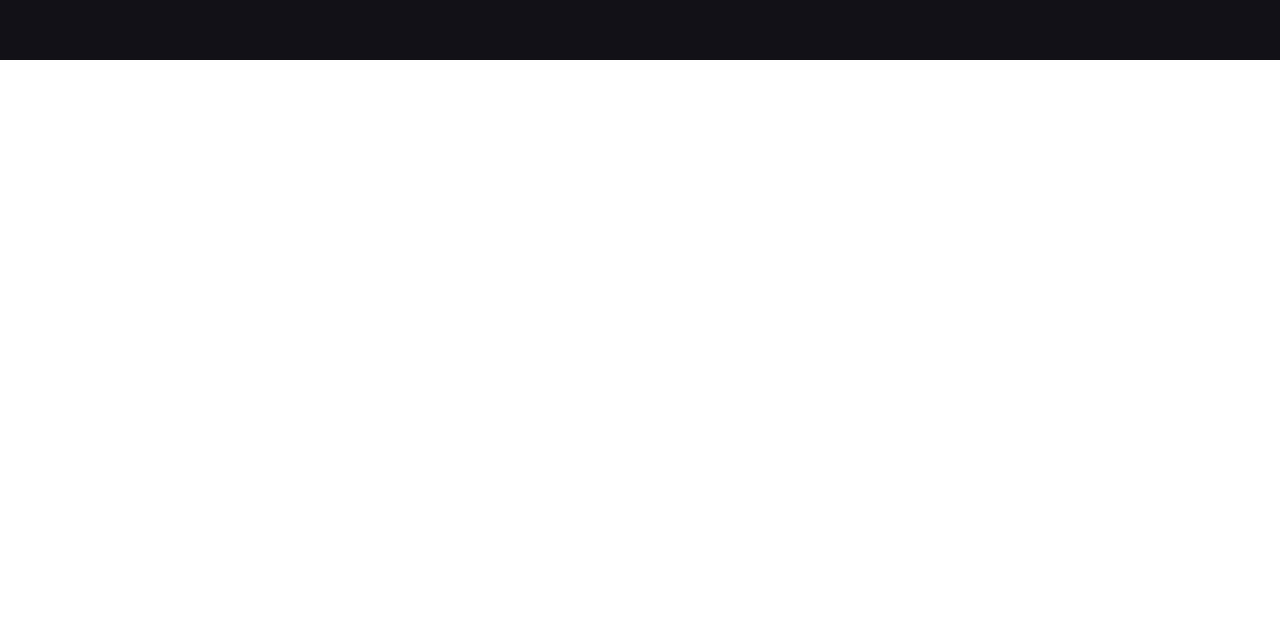
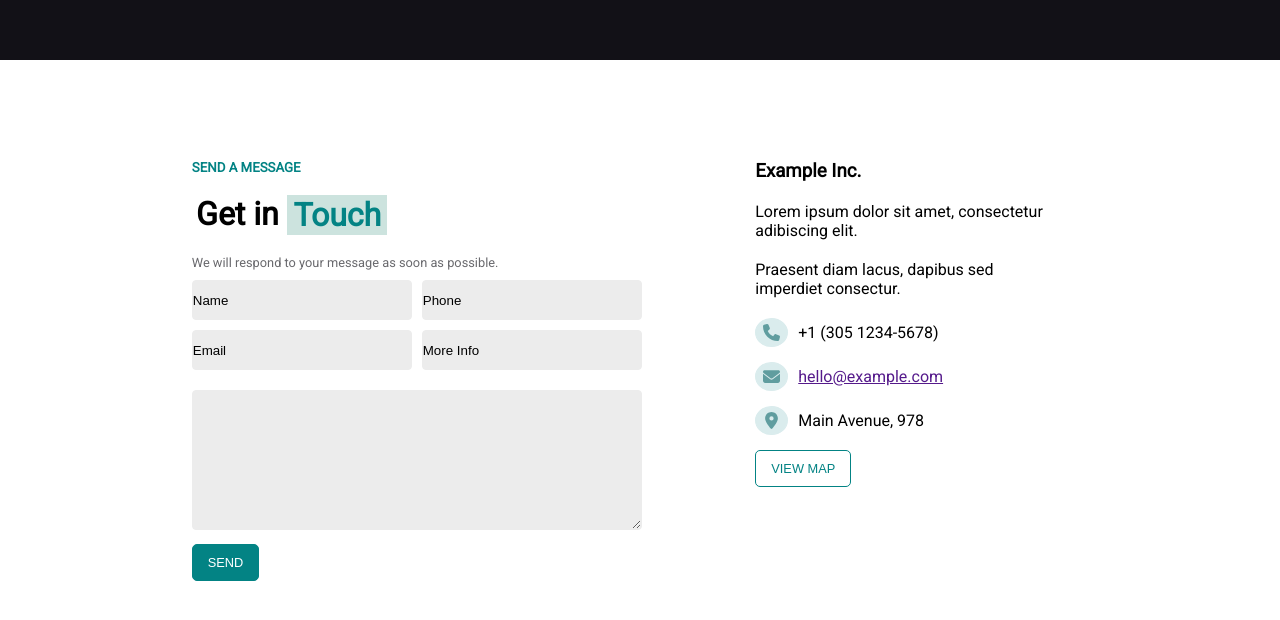
Before and after one commit to valentinaiori/proj-html-vuejs, a Vue app: page / in a window 1280 px wide. Shown: the part 3157-3777 px from the top of the page. Before the commit the page ends 3217 px from the top, so only its background shows below. Built offline with nearby package versions, Linux system fonts and the light colour scheme.

Commit message:
Add send message component

```diff
--- a/src/components/MainComponent.vue
+++ b/src/components/MainComponent.vue
@@ -6,6 +6,7 @@
         <LogisticalProcedureComponent/>
         <ResultsComponent/>
         <FeedbackComponent/>
+        <SendMessageComponent/>
 
     </div>
 
@@ -18,6 +19,7 @@ import RoadTransportComponent from './RoadTransportComponent/RoadTransportCompon
 import LogisticalProcedureComponent from './LogisticalProcedureComponent.vue';
 import ResultsComponent from './ResultsComponent.vue';
 import FeedbackComponent from './FeedbackComponent.vue';
+import SendMessageComponent from './SendMessageComponent.vue';
 
 
 export default {
@@ -28,7 +30,8 @@ export default {
     RoadTransportComponent,
     LogisticalProcedureComponent,
     ResultsComponent,
-    FeedbackComponent
+    FeedbackComponent,
+    SendMessageComponent
 }
 
 }
--- /dev/null
+++ b/src/components/SendMessageComponent.vue
@@ -0,0 +1,168 @@
+<template>
+    <div class="container">
+        <div class="send-message">
+            <h5>SEND A MESSAGE</h5>
+            <div class="title">
+                <h1>Get in</h1>
+                <h1 class="background">Touch</h1>
+            </div>
+            <p>We will respond to your message as soon as possible.</p>
+            <div>
+                <div class="form">
+                    <input type="text" value="Name">
+                    <input type="tel" value="Phone">
+                </div>
+                <div class="form">
+                    <input type="email" value="Email">
+                    <input type="text" value="More Info">
+                </div>
+
+                <textarea name="Message"></textarea>
+
+                <div>
+                    <button class="send">SEND</button>
+                </div>
+
+            </div>
+        </div>
+
+        <div class="example">
+            <h3><strong>Example Inc.</strong></h3>
+            <p>Lorem ipsum dolor sit amet, consectetur adibiscing elit.</p>
+            <p>Praesent diam lacus, dapibus sed imperdiet consectur.</p>
+            <div class="info">
+                <i class="fa-solid fa-phone"></i>
+                <p class="text">+1 (305 1234-5678)</p>
+            </div>
+            <div class="info">
+                <i class="fa-solid fa-envelope"></i>
+                <p class="text"><a href="">hello@example.com</a></p>
+            </div>
+            <div class="info">
+                <i class="fa-solid fa-location-dot"></i>
+                <p class="text">Main Avenue, 978</p>
+            </div>
+            <button class="view">VIEW MAP</button>
+        </div>
+    </div>
+</template>
+
+<script>
+export default {
+
+}
+</script>
+
+<style lang="scss" scoped>
+.container {
+    width: 1000px;
+    height: 600px;
+    display: flex;
+}
+
+.send-message {
+
+    h5 {
+        color: #038384;
+        padding-top: 100px;
+        padding-bottom: 20px;
+    }
+
+    .title {
+        display: flex;
+        margin: 0;
+        width: 200px;
+
+        .background {
+            color: #038384;
+            background-color: #cce3de;
+            border: 1px solid #cce3de;
+            width: 100px;
+            padding-left: 5px
+        }
+    }
+
+    p {
+        font-size: 0.8rem;
+        color: #69696d;
+        padding-top: 20px;
+    }
+
+    .form {
+        display: flex;
+
+        input {
+            width: 220px;
+            height: 40px;
+            margin: 0;
+            background-color: #ececec;
+            border: 1px solid #ececec;
+            margin-top: 10px;
+            margin-right: 10px;
+            border-radius: 4px;
+        }
+    }
+
+    textarea {
+            height: 140px;
+            width: 450px;
+            margin-top: 20px;
+            background-color: #ececec;
+            border: 1px solid #ececec;
+            border-radius: 4px;
+        }
+
+    .send {
+        border: 1px solid #038384;
+        padding: 10px 15px;
+        background-color: #038384;
+        border-radius: 5px;
+        color: white;
+        font-size: 0.8rem;
+        margin-top: 10px;
+    }
+}
+
+.example {
+    padding-top: 100px;
+
+    p {
+        margin-top: 20px;
+        margin-bottom: 20px;
+        width: 300px;
+        margin-left: 0;
+    }
+
+    .fa-phone,
+    .fa-envelope,
+    .fa-location-dot {
+
+        background-color: #daeced;
+        border: 1px solid #daeced;
+        color: #609d9f;
+        border-radius: 50%;
+        height: 17px;
+        width: 31px;
+        padding-top: 5px;
+        padding-bottom: 5px;
+    }
+
+    .info {
+        display: flex;
+
+        .text {
+            padding-left: 10px;
+            margin-top: 5px;
+        }
+    }
+
+    .view {
+        border: 1px solid #038384;
+        padding: 10px 15px;
+        background-color: white;
+        border-radius: 5px;
+        color: #038384;
+        font-size: 0.8rem;
+    }
+}
+</style>
```
